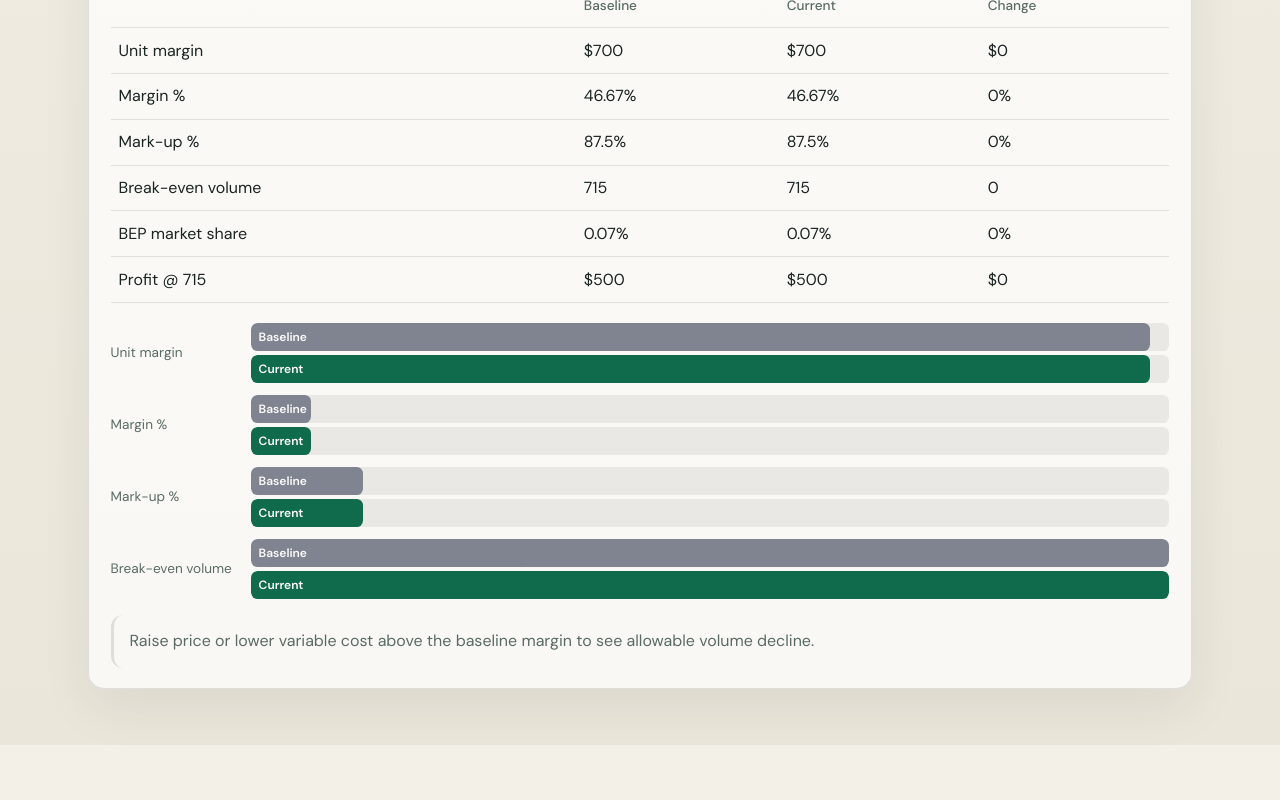
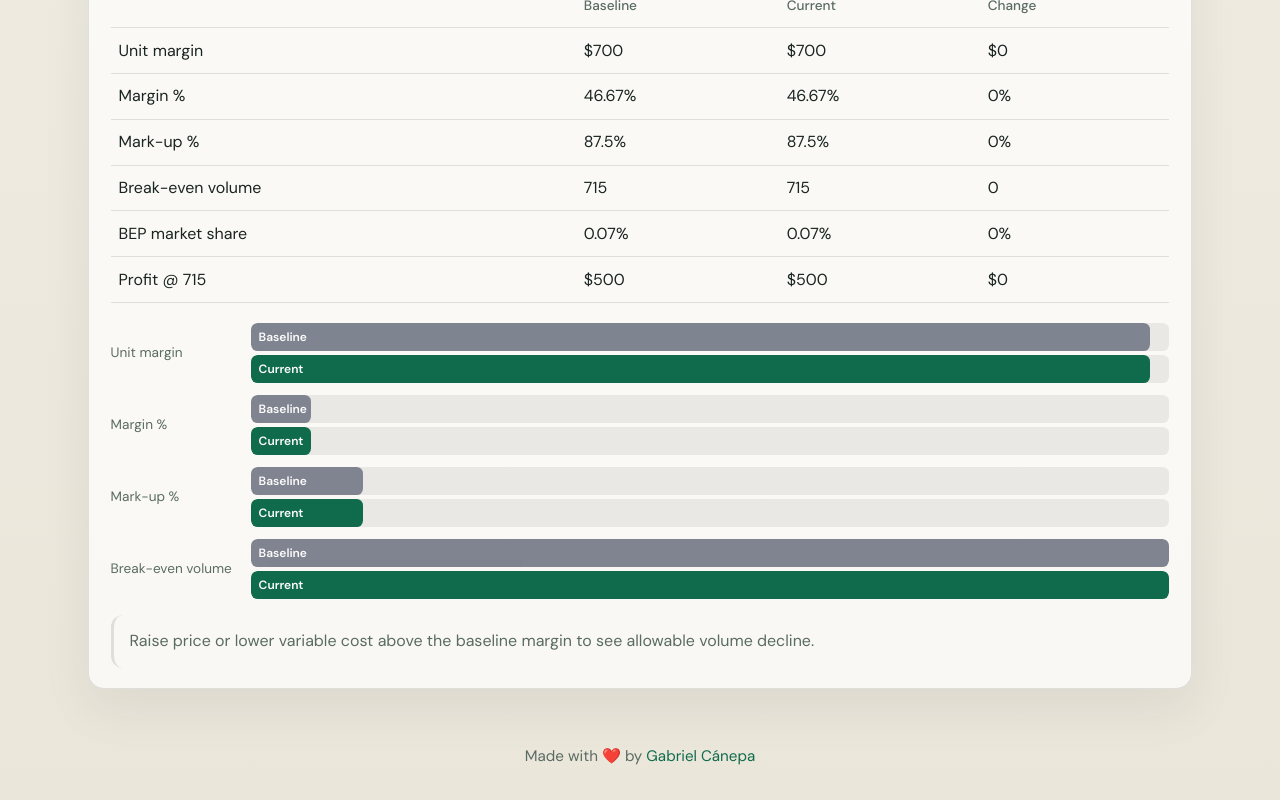
Before and after one commit to gacanepa/marketing-basics, a React (Vite) app: page / in a window 1280 px wide. Shown: the part 1771-2571 px from the top of the page. Before the commit the page ends 2516 px from the top, so only its background shows below. Built offline with nearby package versions, Linux system fonts and the light colour scheme.

Commit message:
Add footer attribution

```diff
--- a/package.json
+++ b/package.json
@@ -30,5 +30,6 @@
     "typescript": "~6.0.2",
     "typescript-eslint": "^8.65.0",
     "vite": "^8.2.0"
-  }
+  },
+  "packageManager": "pnpm@10.28.2+sha512.41872f037ad22f7348e3b1debbaf7e867cfd448f2726d9cf74c08f19507c31d2c8e7a11525b983febc2df640b5438dee6023ebb1f84ed43cc2d654d2bc326264"
 }
--- a/src/components/MarketingDashboard.tsx
+++ b/src/components/MarketingDashboard.tsx
@@ -143,6 +143,19 @@ export const MarketingDashboard = () => {
           formatNumber={formatNumber}
         />
       </main>
+
+      <footer className="app-footer">
+        <p>
+          {t.madeWith}{' '}
+          <a
+            href="https://www.linkedin.com/in/gacanepa/"
+            target="_blank"
+            rel="noopener noreferrer"
+          >
+            Gabriel Cánepa
+          </a>
+        </p>
+      </footer>
     </div>
   );
 };
--- a/src/i18n/dictionary.ts
+++ b/src/i18n/dictionary.ts
@@ -9,6 +9,7 @@ export const dictionary = {
     themeDark: 'Dark',
     langEn: 'EN',
     langEs: 'ES',
+    madeWith: 'Made with ❤️ by',
     sections: {
       definitions: 'Definitions',
       product: 'Product',
@@ -111,6 +112,7 @@ export const dictionary = {
     themeDark: 'Oscuro',
     langEn: 'EN',
     langEs: 'ES',
+    madeWith: 'Hecho con ❤️ por',
     sections: {
       definitions: 'Definiciones',
       product: 'Producto',
--- a/src/index.css
+++ b/src/index.css
@@ -166,6 +166,28 @@ button {
   display: flex;
   flex-direction: column;
   gap: 2.25rem;
+}
+
+.app-footer {
+  max-width: 1200px;
+  margin: 0 auto;
+  padding: 0 clamp(1.25rem, 4vw, 3rem) 2rem;
+  text-align: center;
+  color: var(--text-muted);
+  font-size: 0.95rem;
+}
+
+.app-footer p {
+  margin: 0;
+}
+
+.app-footer a {
+  color: var(--accent);
+  text-decoration: none;
+}
+
+.app-footer a:hover {
+  text-decoration: underline;
 }
 
 .section-title {
```
